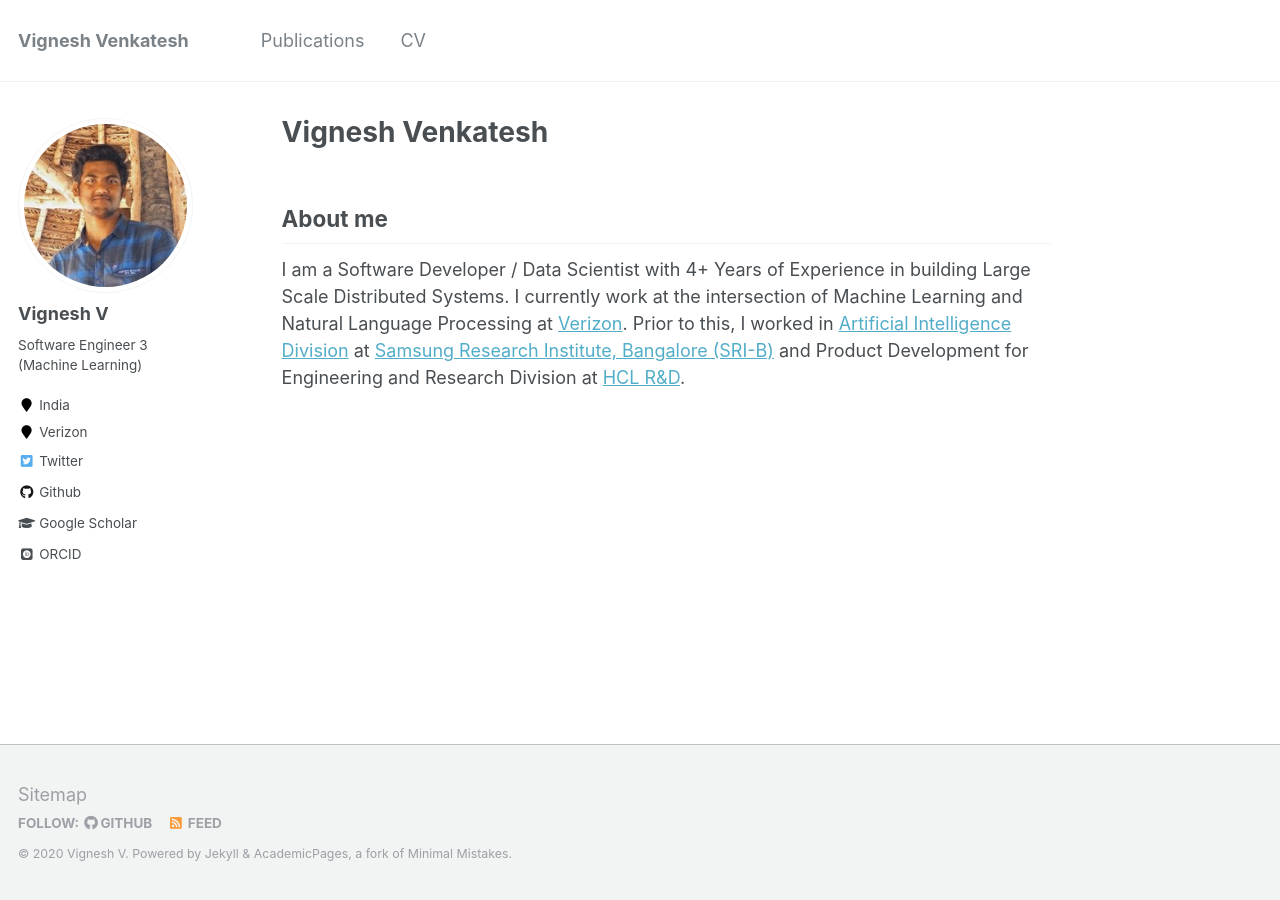
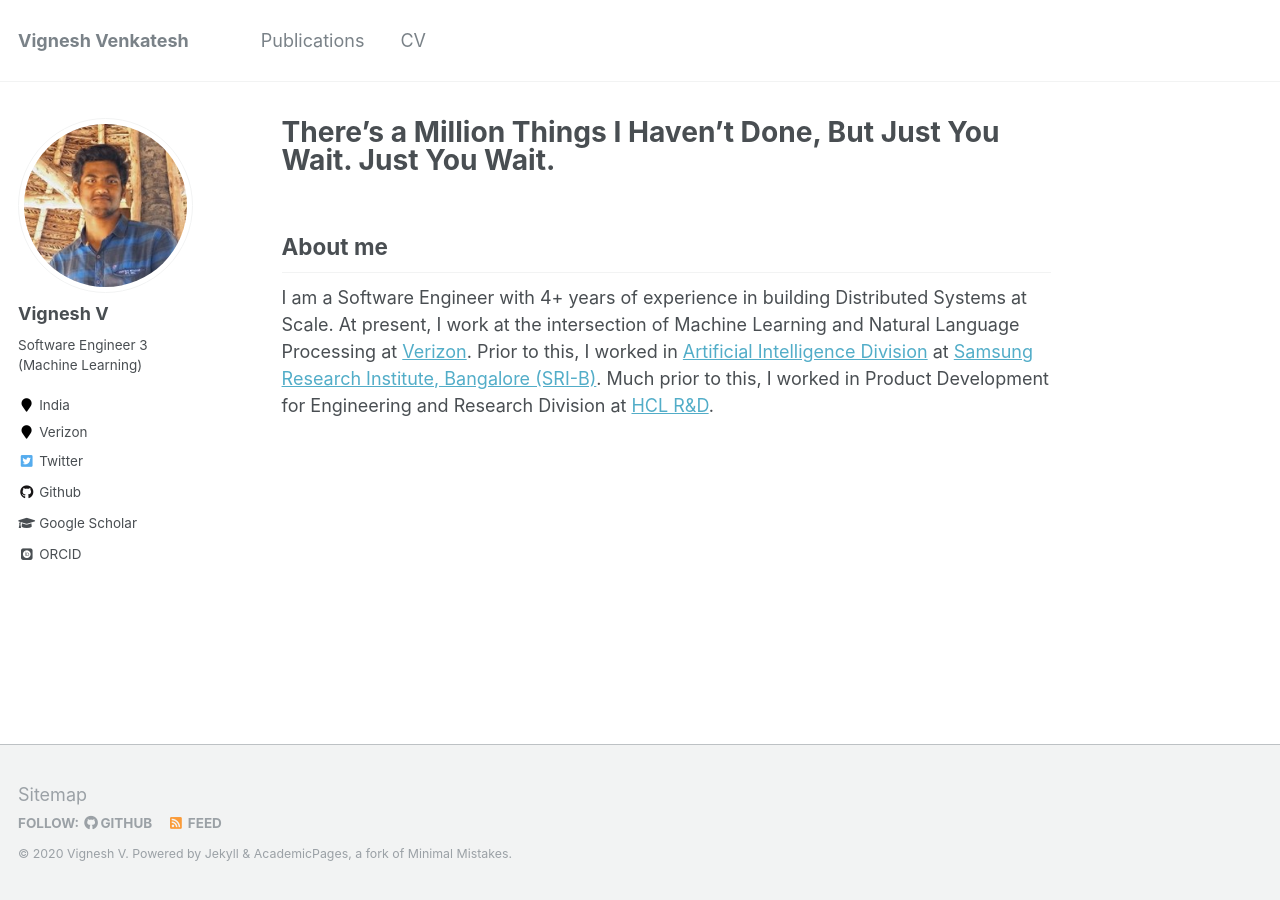
Before and after one commit to vigneshv92/vigneshv92.github.io, a Jekyll site: the page built from _pages/about.md, in a window 1280 px wide. Built offline with Jekyll 4.4.1, drawn with Linux system fonts in a browser that asks for light colours; some web fonts are replaced.

Commit message:
Update about.md

```diff
--- a/_pages/about.md
+++ b/_pages/about.md
@@ -1,6 +1,6 @@
 ---
 permalink: /
-title: "Vignesh Venkatesh"
+title: "There's a Million Things I Haven't Done, But Just You Wait. Just You Wait."
 excerpt: "About me"
 author_profile: true
 redirect_from:
@@ -9,6 +9,7 @@ redirect_from:
 ---
 ## About me
 
-I am a Software Developer / Data Scientist with 4+ Years of Experience in building Large Scale Distributed Systems.
-I currently work at the intersection of Machine Learning and Natural Language Processing at [Verizon](https://www.verizon.com/).
-Prior to this, I worked in [Artificial Intelligence Division](https://research.samsung.com/artificial-intelligence) at [Samsung Research Institute, Bangalore (SRI-B)](https://research.samsung.com/sri-b) and Product Development for Engineering and Research Division at [HCL R&D](https://www.hcltech.com/engineering-rd-services).
+I am a Software Engineer with 4+ years of experience in building Distributed Systems at Scale.
+At present, I work at the intersection of Machine Learning and Natural Language Processing at [Verizon](https://www.verizon.com/).
+Prior to this, I worked in [Artificial Intelligence Division](https://research.samsung.com/artificial-intelligence) at [Samsung Research Institute, Bangalore (SRI-B)](https://research.samsung.com/sri-b).
+Much prior to this, I worked in Product Development for Engineering and Research Division at [HCL R&D](https://www.hcltech.com/engineering-rd-services).
```
